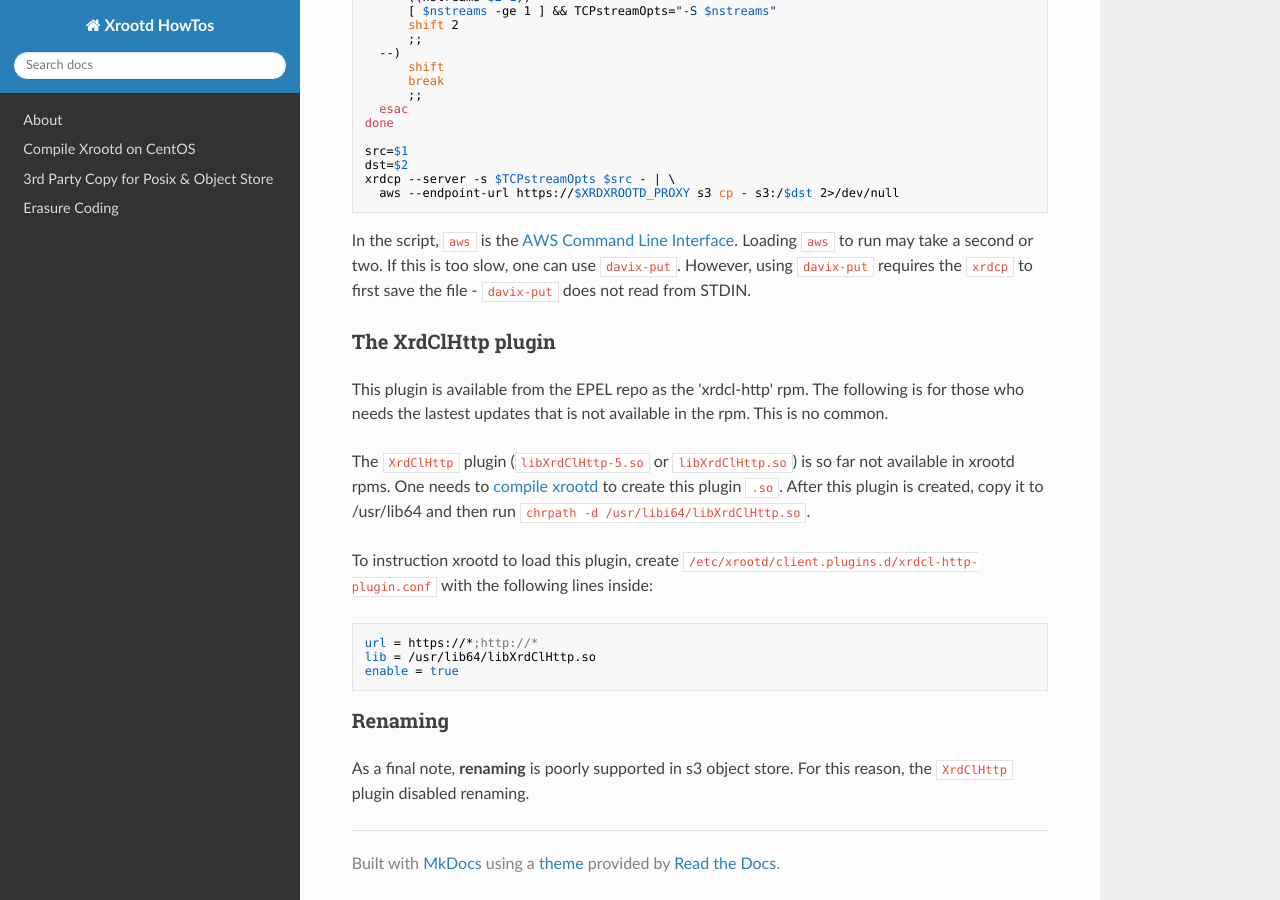
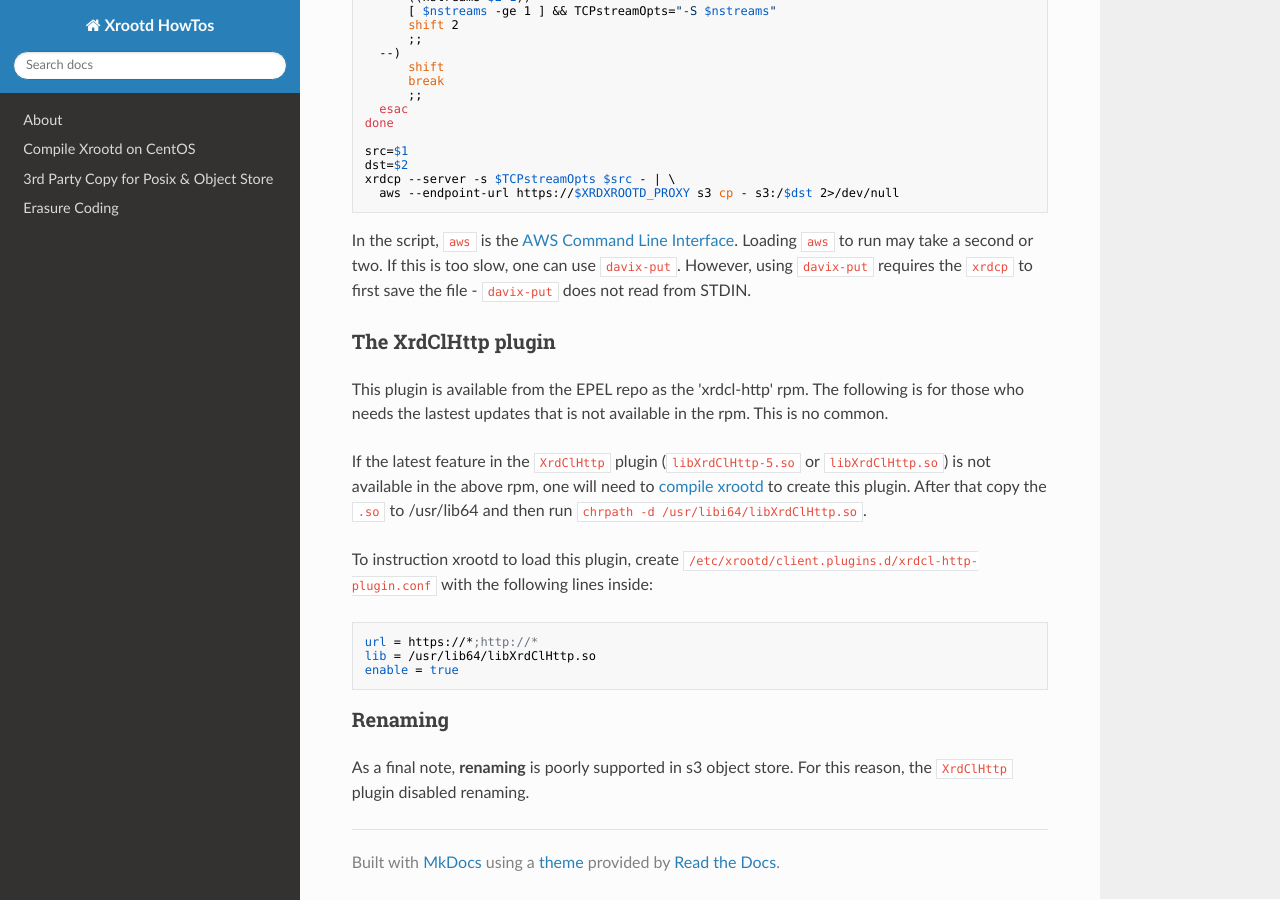
Before and after one commit to xrootd/howto, an MkDocs documentation site: the page built from docs/tpc/S3storge.md, in a window 1280 px wide and 900 px high, scrolled down 1267 px. Built offline with MkDocs 1.6.1, drawn with Linux system fonts in a browser that asks for light colours; nearby versions of some CDN libraries.

Commit message:
use xrdcl-http rpm from EPEL

```diff
--- a/docs/tpc/S3storge.md
+++ b/docs/tpc/S3storge.md
@@ -83,9 +83,9 @@ to run may take a second or two. If this is too slow, one can use `davix-put`. H
 This plugin is available from the EPEL repo as the 'xrdcl-http' rpm. The following is for those who
 needs the lastest updates that is not available in the rpm. This is no common.
 
-The `XrdClHttp` plugin (`libXrdClHttp-5.so` or `libXrdClHttp.so`) is so far not available in xrootd
-rpms. One needs to [compile xrootd](../Compile) to create this plugin `.so`. After this plugin is
-created, copy it to /usr/lib64 and then run `chrpath -d /usr/libi64/libXrdClHttp.so`.
+If the latest feature in the `XrdClHttp` plugin (`libXrdClHttp-5.so` or `libXrdClHttp.so`) is not
+available in the above rpm, one will need to [compile xrootd](../Compile) to create this plugin.
+After that copy the `.so` to /usr/lib64 and then run `chrpath -d /usr/libi64/libXrdClHttp.so`.
 
 To instruction xrootd to load this plugin, create `/etc/xrootd/client.plugins.d/xrdcl-http-plugin.conf`
 with the following lines inside:
```
